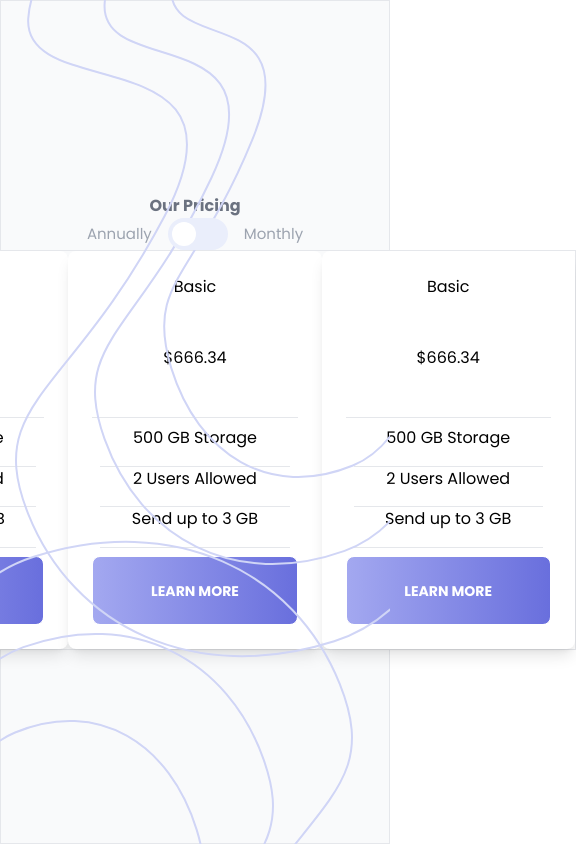
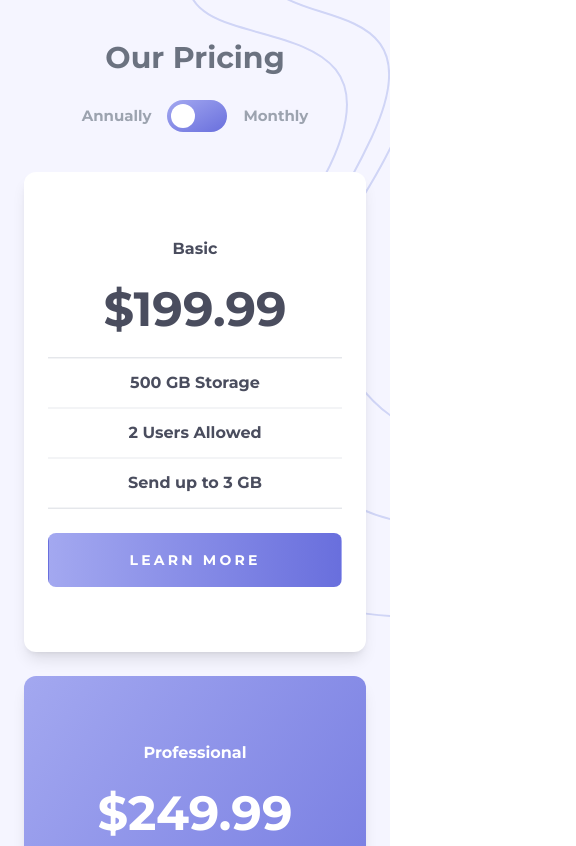
Before and after one commit to Imhandegbelo/frontend-mentor-tasks, a React (Vite) app: page /pricing_grid in a window 390 px wide. Shown: the top 846 px of the page, 576 px wide, since content can reach past the window. Built offline with nearby package versions, Linux system fonts and the light colour scheme; the HTML template or start-up script is replaced by a standard one.

Commit message:
update: added card component, split code and made responsive

```diff
--- /dev/null
+++ b/src/component/PricingGrid/Card.jsx
@@ -0,0 +1,34 @@
+export default function Card({ data, className, ischecked }) {
+  return (
+    <div
+      className={`${className} z-50 flex items-center w-full lg:w-[25vw] text-center p-6 ${
+        data.isWhite === true
+          ? "bg-white h-[30rem] text-[#4a4d5e]"
+          : "h-[30rem] lg:h-[32rem] bg-gradient-to-br from-[#a3a8f0] to-[#696fdd] text-white"
+      } `}
+    >
+      <div className="flex flex-col gap-6 w-full">
+        <h2 className="">{data.title}</h2>
+        <p className="text-5xl xl:text-6xl font-bold">
+          ${ischecked ? data.monthlyPrice : data.yearlyPrice}
+        </p>
+        <div className="flex flex-col border-y items-center">
+          {data.description.map((desc, index) => (
+            <div key={`desc-${index}`} className="p-3 border-y border-gray-100 w-full">
+              <p>{desc}</p>
+            </div>
+          ))}
+        </div>
+        <button
+          className={`rounded-lg uppercase tracking-[0.2rem] border border-transparent text-sm ${
+            !data.isWhite === true
+              ? "bg-white text-[#696fdd] hover:bg-transparent hover:text-white hover:border-white"
+              : "text-white border-[#696fdd] bg-gradient-to-r from-[#a3a8f0] to-[#696fdd] hover:bg-none hover:border-[#696fdd] hover:transition-all hover:duration-800 hover:text-[#696fdd]"
+          } py-4`}
+        >
+          Learn More
+        </button>
+      </div>
+    </div>
+  );
+}
--- a/src/component/PricingGrid/Toggle.jsx
+++ b/src/component/PricingGrid/Toggle.jsx
@@ -11,9 +11,9 @@ export default function Toggle({ ischecked, onchange }) {
         Annually
       </span>
       <span
-        className={`mx-4 flex h-8 w-[60px] items-center rounded-full p-1 duration-200 ${
-          ischecked ? "bg-[#a5f3eb]" : "bg-[#eaeefb]"
-        }`}
+        className="mx-4 flex h-8 w-[60px] items-center rounded-full p-1 duration-200
+          bg-gradient-to-br from-[#a3a8f0] to-[#696fdd]
+        "
       >
         <span
           className={`h-6 w-6 rounded-full bg-white duration-200 ${
--- /dev/null
+++ b/src/data/pricingGridData.json
@@ -0,0 +1,26 @@
+[
+    {
+      "isWhite": true,
+      "title": "Basic",
+      "monthlyPrice": 19.99,
+      "yearlyPrice": 199.99,
+      "className": "rounded-l-lg",
+      "description": ["500 GB Storage", "2 Users Allowed", "Send up to 3 GB"]
+    },
+    {
+      "isWhite": false,
+      "title": "Professional",
+      "monthlyPrice": 24.99,
+      "yearlyPrice": 249.99,
+      "className": "rounded-lg",
+      "description": ["1 TB Storage", "5 Users Allowed", "Send up to 10 GB"]
+    },
+    {
+      "isWhite": true,
+      "title": "Master",
+      "monthlyPrice": 39.99,
+      "yearlyPrice": 399.99,
+      "className": "rounded-r-lg",
+      "description": ["2 TB Storage", "10 Users Allowed", "Send up to 20 GB"]
+    }
+  ]
--- a/src/index.css
+++ b/src/index.css
@@ -6,7 +6,7 @@
 
 :root {
   font-family: Poppins, system-ui;
-  /* background: #696fdd */
+  /* background: #4a4d5e */
 }
 
 body {
--- a/src/pages/PricingGrid/PricingGrid.jsx
+++ b/src/pages/PricingGrid/PricingGrid.jsx
@@ -2,67 +2,59 @@ import React, { useState } from "react";
 import Toggle from "../../component/PricingGrid/Toggle";
 import bg_top from "../../assets/pricingGrid/bg-top.svg";
 import bg_bottom from "../../assets/pricingGrid/bg-bottom.svg";
+import Card from "../../component/PricingGrid/Card";
+import data from "../../data/pricingGridData.json";
 
 export default function PricingGrid() {
   const [isChecked, setIsChecked] = useState(false);
 
-  // const data = [{title:"",price:"",description:[""],}]
   return (
-    <div className="flex bg-gray-50 justify-center h-screen w-screen">
+    <div className="relative flex justify-center bg-[#f5f5ff] justify-center font-Montserrat font-bold lg:h-screen w-screen overflow-clip">
       {/* Bg graphics starts */}
-      <img src={bg_top} alt="" className="absolute top-0 right-0" />
-      <img src={bg_bottom} alt="" className="absolute bottom-0 left-0" />
+      <img
+        src={bg_top}
+        alt=""
+        className="absolute -top-10 -right-[10rem] lg:top-0 lg:-right-10"
+      />
+      <img
+        src={bg_bottom}
+        alt=""
+        className="absolute -bottom-10 -left-10 lg:bottom-0 lg:left-0"
+      />
       {/* Bg graphics Ends */}
 
-      <div className="flex w-full max-w-[1440px] justify-center items-center border">
-        <div className="flex flex-col">
+      <div className="flex w-full max-w-[1440px] justify-center items-center z-50">
+        <div className="flex flex-col gap-10 lg:gap-16 xl:gap-36 w-full px-6 py-10 sm:px-10 sm:py-16">
           <div className="text-center">
-            <h1 className="text-gray-500 font-bold">Our Pricing</h1>
+            <h1 className="text-gray-500 pb-6 font-bold text-3xl">
+              Our Pricing
+            </h1>
             <Toggle
               onchange={() => setIsChecked(!isChecked)}
               ischecked={isChecked}
             />
           </div>
 
-          <div className="flex h-[400px] border ">
-            <Card />
-            <Card />
-            <Card />
-            {/* <div className=""></div>
-            <div className=""></div>
-            <div className=""></div> */}
+          <div className="flex flex-col gap-6 lg:gap-0 lg:flex-row justify-center items-center w-full mx-auto h-[400pxc] h-fit shadow-2xlx z-50">
+            {data.map((single_data, index) => (
+              <Card
+                key={single_data.title}
+                data={single_data}
+                ischecked={isChecked}
+                className={`shadow-lg
+                  ${
+                    index === 0
+                      ? "rounded-xl lg:rounded-none lg:rounded-l-xl"
+                      : index === 2
+                      ? "rounded-xl lg:rounded-none lg:rounded-r-xl"
+                      : "rounded-xl lg:rounded-lg"
+                  }
+                `}
+              />
+            ))}
           </div>
         </div>
       </div>
     </div>
   );
 }
-
-function Card() {
-  return (
-    <div className="grid w-[30vh] text-center shadow-lg p-6 bg-white rounded-lg">
-      <h2 className="">Basic</h2>
-      <p className="">$666.34</p>
-      <div className="grid border-t p-2">
-        <p className="border-b">500 GB Storage</p>
-        <p className="border-b">2 Users Allowed</p>
-        <p className="border-b">Send up to 3 GB</p>
-      </div>
-      <Button isWhite={false} />
-    </div>
-  );
-}
-
-function Button(isWhite) {
-  return (
-    <button
-      className={`rounded-lg uppercase font-bold border border-white text-sm ${
-        isWhite == true
-          ? "bg-white text-[#696fdd] hover:border-[#696fdd]"
-          : "text-white bordcer-[#696fdd] bg-gradient-to-r from-[#a3a8f0] to-[#696fdd] hover:bg-none hover:border-[#696fdd] hover:transition-all hover:duration-800 hover:text-[#696fdd]"
-      } py-`}
-    >
-      Learn More
-    </button>
-  );
-}
```
